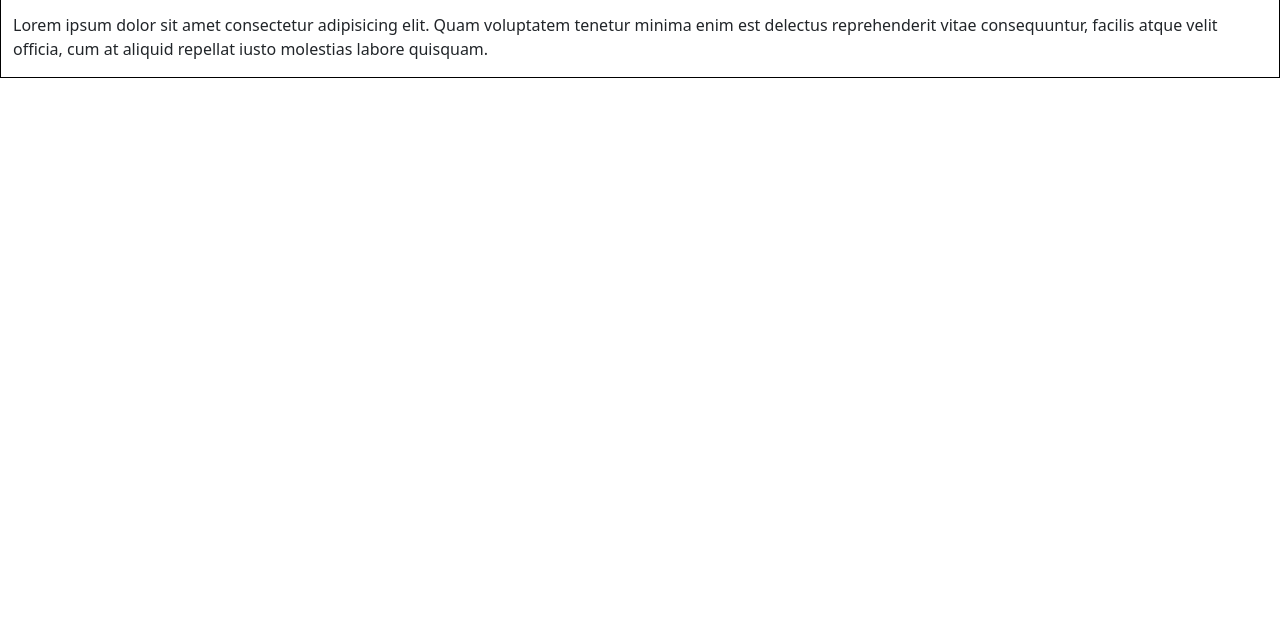
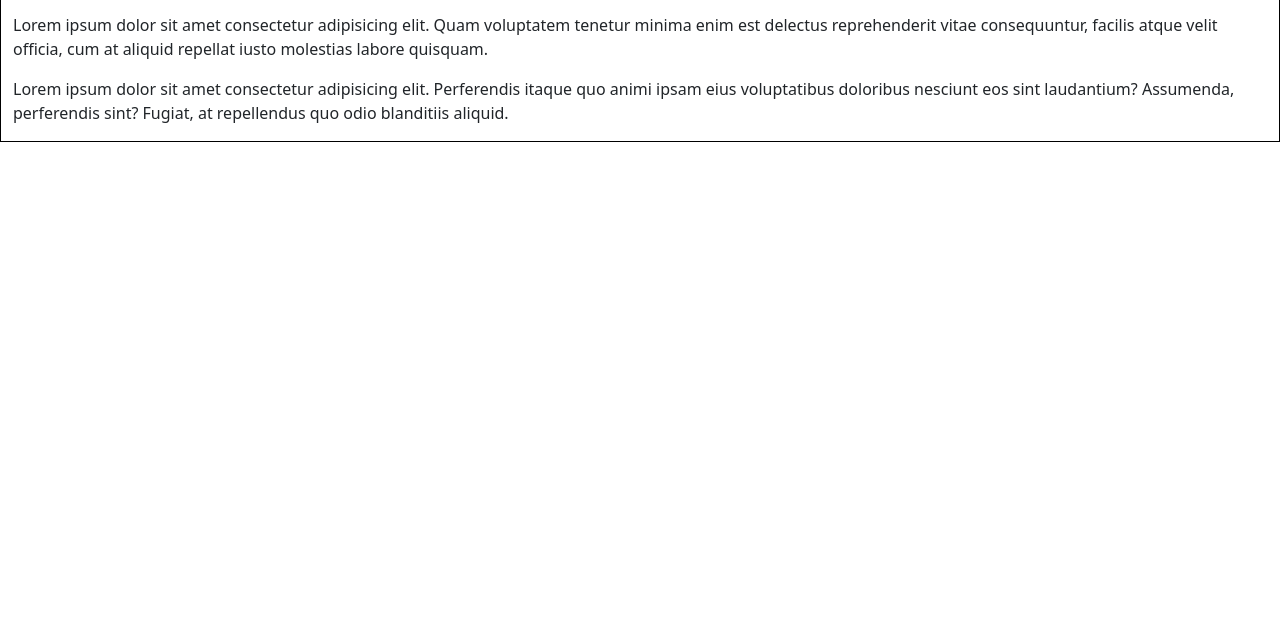
Before and after one commit to Muhammad-Ismaeel-Nagori/Htmlpage, a plain HTML site: page login.html in a window 1280 px wide. Shown: the part 170-800 px from the top of the page. Drawn offline with nearby package versions, Linux system fonts and the light colour scheme.

Commit message:
para add in login

```diff
--- a/login.html
+++ b/login.html
@@ -20,6 +20,7 @@
                 <h3>Login</h3>
                 <p>Lorem ipsum dolor sit amet.</p>
                 <p>Lorem ipsum dolor sit amet consectetur adipisicing elit. Quam voluptatem tenetur minima enim est delectus reprehenderit vitae consequuntur, facilis atque velit officia, cum at aliquid repellat iusto molestias labore quisquam.</p>
+                <p>Lorem ipsum dolor sit amet consectetur adipisicing elit. Perferendis itaque quo animi ipsam eius voluptatibus doloribus nesciunt eos sint laudantium? Assumenda, perferendis sint? Fugiat, at repellendus quo odio blanditiis aliquid.</p>
             </div>
         </div>
     </div>
```
